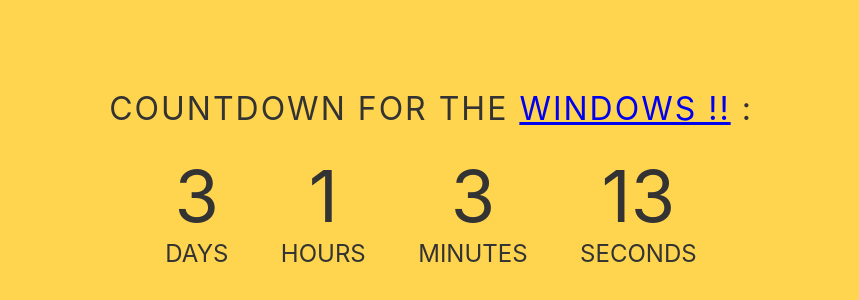
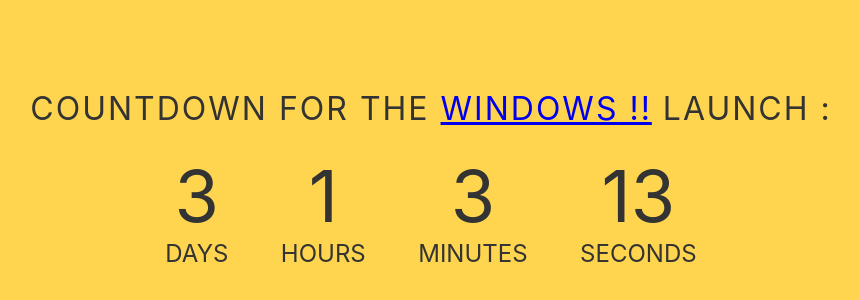
Before and after one commit to Co-Science/CountMeDown, a plain HTML site: page index.html in a window 1280 px wide. Shown: the part 210-510 px from the top of the page, without its empty margins (209-1068 px from the left). Drawn offline with Linux system fonts and the light colour scheme.

Commit message:
minor update

```diff
--- a/index.html
+++ b/index.html
@@ -10,7 +10,7 @@
 </head>
 <body>
   <div class="container">
-    <h1 id="headline">Countdown for the <a href="https://www.microsoft.com/en-us/windows/event?ocid=usoc_sv_cons_win_awr_TWSound" alt="Microsoft event">Windows !!</a> :</h1>
+    <h1 id="headline">Countdown for the <a href="https://www.microsoft.com/en-us/windows/event?ocid=usoc_sv_cons_win_awr_TWSound" alt="Microsoft event">Windows !!</a> launch :</h1>
     <div id="countdown">
       <ul>
         <li><span id="days"></span>days</li>
```
